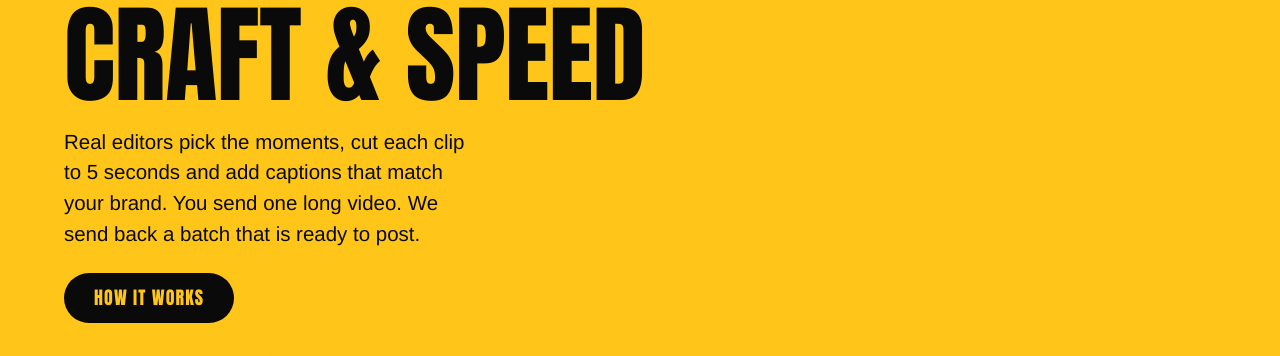
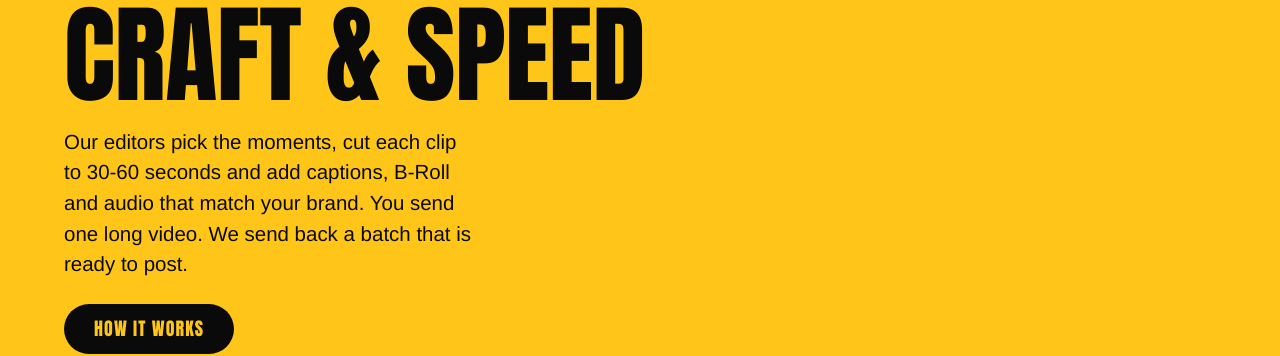
Before and after one commit to bailey-kassabian/AI-Clipping-Agency, a plain HTML site: page index.html in a window 1280 px wide. Shown: the part 4280-4636 px from the top of the page. Drawn offline with Linux system fonts and the light colour scheme.

Commit message:
Update index.html

```diff
--- a/index.html
+++ b/index.html
@@ -185,7 +185,7 @@ footer .row{display:flex;flex-wrap:wrap;justify-content:space-between;gap:12px;f
 
 <section class="craft" id="craft"><div class="wrap">
  <div><h2 class="big">Craft &amp; speed</h2>
-  <p>Real editors pick the moments, cut each clip to 5 seconds and add captions that match your brand. You send one long video. We send back a batch that is ready to post.</p>
+  <p>Our editors pick the moments, cut each clip to 30-60 seconds and add captions, B-Roll and audio that match your brand. You send one long video. We send back a batch that is ready to post.</p>
   <a class="btn k" href="#how">How it works</a></div>
  <!-- Full-length clips: clip1.mp4 to clip4.mp4. Laptop 10s cuts: "clip1 (1).mp4" etc. Click a clip for sound. -->
  <div class="coll" aria-label="Example clips">
```
